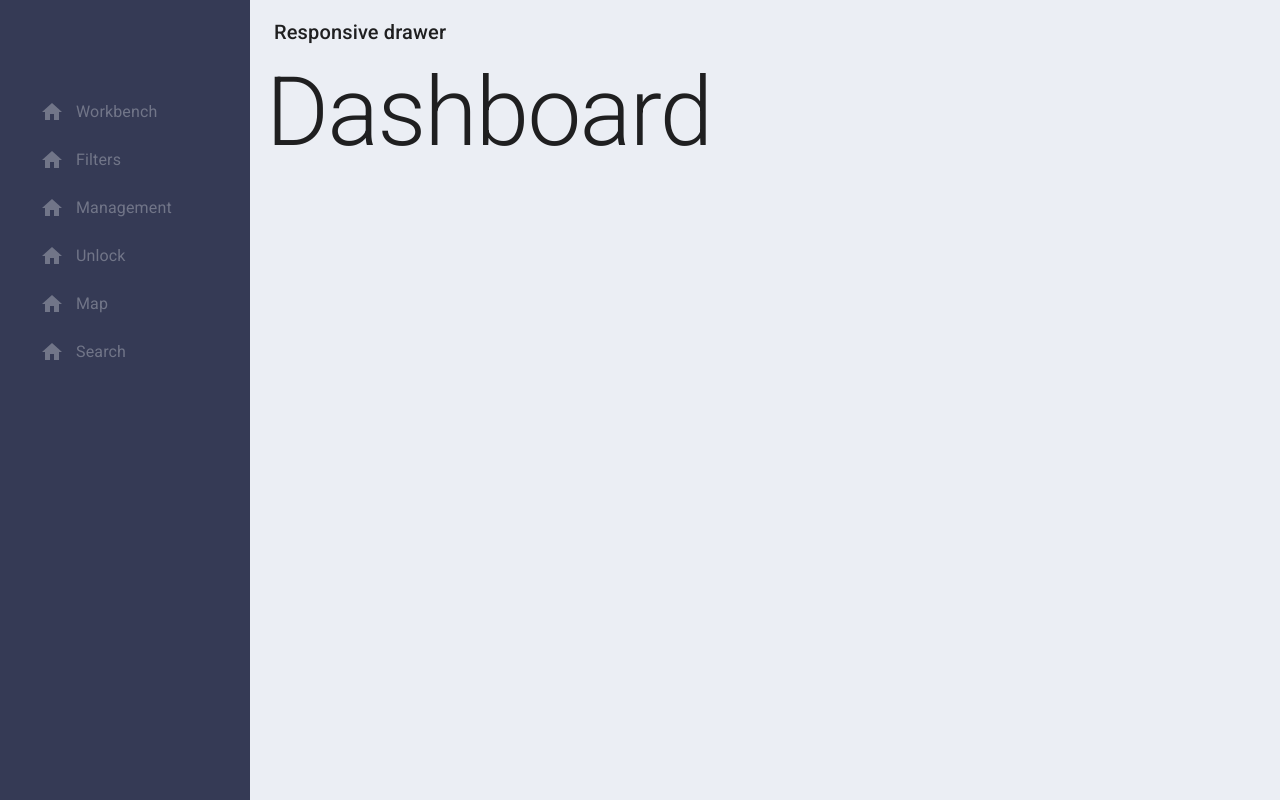
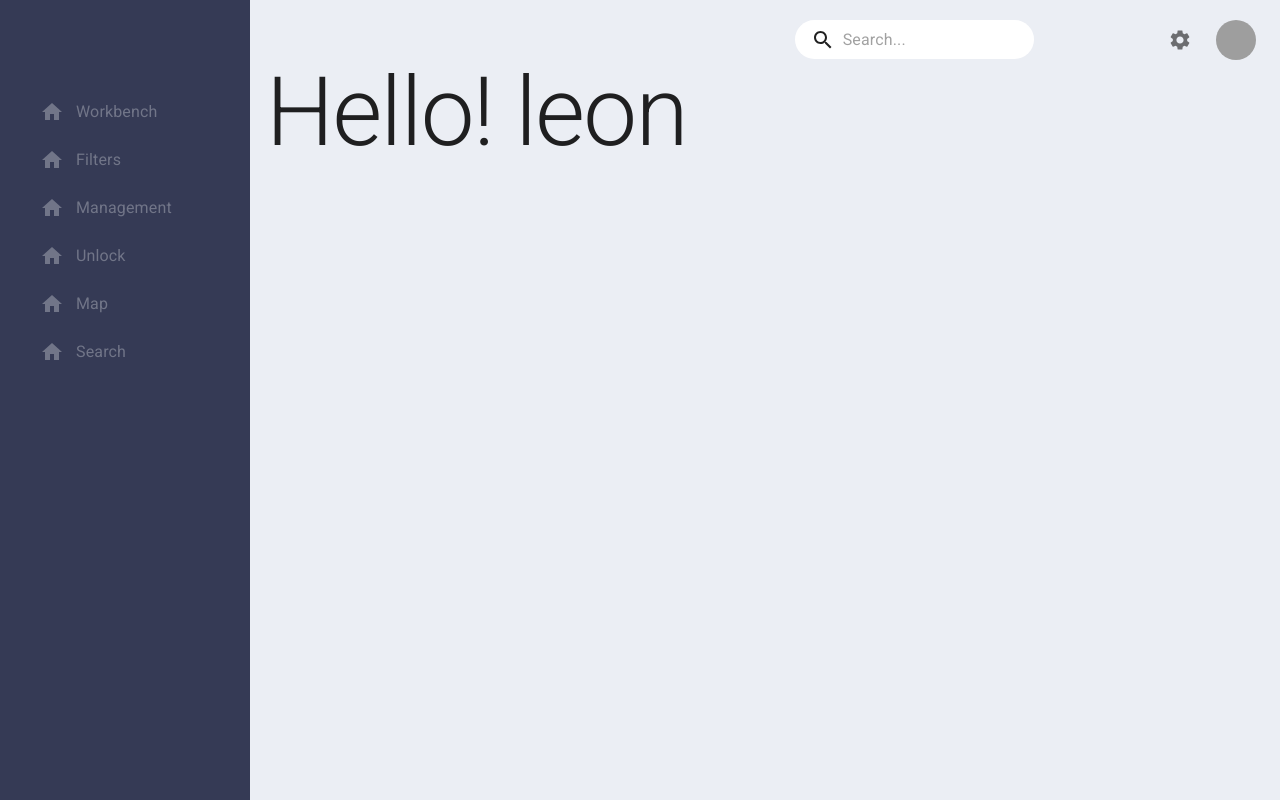
Before and after one commit to theubaidahmed/simple_dashboard, a React (Create React App) app: page / in a window 1280 px wide. Built offline with nearby package versions, Linux system fonts and the light colour scheme; grey boxes are pictures that could not be loaded.

Commit message:
header almost completed

```diff
--- a/src/components/Header.jsx
+++ b/src/components/Header.jsx
@@ -10,36 +10,40 @@ import {
     ListItemButton,
     ListItemIcon,
     ListItemText,
+    Grid,
+    Avatar,
 } from '@mui/material';
 import MenuIcon from '@mui/icons-material/Menu';
+import SettingsIcon from '@mui/icons-material/Settings';
 import React, { useState } from 'react';
 import sidebarLinks from '../services/sidebarLinks';
+import Search from './Search';
 
 const drawerWidth = 250;
 
 const drawer = (
-    <Box bgcolor='primary.main' display='flex' flexDirection='column' minHeight='100vh' pt={10}>
+    <Box bgcolor='primary.main' display='flex' flexDirection='column' height='100%' pt={10}>
         <List sx={{ px: 3 }}>
             {sidebarLinks.map(link => (
                 <ListItem
                     key={link.name}
-                    disablePadding
-                    disableRipple
-                    disableFocusRipple
                     sx={{
                         color: '#717588',
                         '&:hover': {
                             background: '#303551',
+                            borderRadius: 4,
+                            '.MuiListItemIcon-root': {
                                 color: 'white',
-                            borderRadius: 4,
+                            },
+                            '.MuiListItemText-root': {
+                                color: 'white',
+                            },
                         },
                     }}>
-                    <ListItemButton>
                     <ListItemIcon sx={{ color: '#717588', minWidth: '36px' }}>
                         {link.icon}
                     </ListItemIcon>
                     <ListItemText primary={link.name} />
-                    </ListItemButton>
                 </ListItem>
             ))}
         </List>
@@ -58,26 +62,38 @@ const Header = props => {
                 elevation={0}
                 color='transparent'
                 sx={{
-                    width: { sm: `calc(100% - ${drawerWidth}px)` },
-                    ml: { sm: `${drawerWidth}px` },
+                    width: { md: `calc(100% - ${drawerWidth}px)` },
+                    ml: { md: `${drawerWidth}px` },
                 }}>
-                <Toolbar sx={{ color: 'text.primary' }}>
+                <Toolbar sx={{ color: 'text.primary', pt: 2 }}>
+                    <Grid container spacing={2}>
+                        <Grid item xs>
                             <IconButton
                                 color='inherit'
                                 aria-label='open drawer'
                                 edge='start'
                                 onClick={toggleDrawer}
-                        sx={{ mr: 2, display: { sm: 'none' } }}>
+                                sx={{ display: { md: 'none' } }}>
                                 <MenuIcon />
                             </IconButton>
-                    <Typography variant='h6' noWrap component='div'>
-                        Responsive drawer
-                    </Typography>
+                        </Grid>
+                        <Grid item>
+                            <Search placeholder='Search...' />
+                        </Grid>
+                        <Grid item xs={2} align='right'>
+                            <IconButton>
+                                <SettingsIcon />
+                            </IconButton>
+                        </Grid>
+                        <Grid item>
+                            <Avatar src='https://encrypted-tbn0.gstatic.com/images?q=tbn:ANd9GcQtsSbrsoLNPyAUwVkiNfnQsf6d-xPwtXjDZ-NGyZxzHQ&s' />
+                        </Grid>
+                    </Grid>
                 </Toolbar>
             </AppBar>
             <Box
                 component='nav'
-                sx={{ width: { sm: drawerWidth }, flexShrink: { sm: 0 } }}
+                sx={{ width: { md: drawerWidth }, flexShrink: { sm: 0 } }}
                 aria-label='mailbox folders'>
                 {/* The implementation can be swapped with js to avoid SEO duplication of links. */}
                 <Drawer
@@ -88,7 +104,7 @@ const Header = props => {
                         keepMounted: true, // Better open performance on mobile.
                     }}
                     sx={{
-                        display: { xs: 'block', sm: 'none' },
+                        display: { xs: 'block', md: 'none' },
                         '& .MuiDrawer-paper': {
                             boxSizing: 'border-box',
                             border: 'none',
@@ -100,7 +116,7 @@ const Header = props => {
                 <Drawer
                     variant='permanent'
                     sx={{
-                        display: { xs: 'none', sm: 'block' },
+                        display: { xs: 'none', md: 'block' },
                         '& .MuiDrawer-paper': {
                             boxSizing: 'border-box',
                             border: 'none',
@@ -116,7 +132,7 @@ const Header = props => {
                 sx={{
                     flexGrow: 1,
                     p: 2,
-                    width: { sm: `calc(100% - ${drawerWidth}px)` },
+                    width: { md: `calc(100% - ${drawerWidth}px)` },
                     minHeight: 'calc(100vh - 40px)',
                     mt: 5,
                 }}>
--- a/src/components/Image.jsx
+++ b/src/components/Image.jsx
@@ -7,7 +7,7 @@ const Image = props => {
     return (
         <Box
             component='img'
-            src={`${process.env.PUBLIC_URL}/images${name}`}
+            src={`${process.env.PUBLIC_URL}/images/${name}`}
             sx={{ maxWidth: '100%', ...sx }}
             {...rest}
         />
--- /dev/null
+++ b/src/components/Search.jsx
@@ -0,0 +1,54 @@
+import React from 'react';
+import { styled } from '@mui/material/styles';
+import InputBase from '@mui/material/InputBase';
+import SearchIcon from '@mui/icons-material/Search';
+
+const SearchWrapper = styled('div')(({ theme }) => ({
+    position: 'relative',
+    borderRadius: '50px',
+    backgroundColor: '#fff',
+    marginLeft: 0,
+    width: '100%',
+    maxWidth: '720px',
+}));
+
+const SearchIconWrapper = styled('div')(({ theme }) => ({
+    padding: theme.spacing(0, 2),
+    height: '100%',
+    position: 'absolute',
+    pointerEvents: 'none',
+    display: 'flex',
+    alignItems: 'center',
+    justifyContent: 'center',
+    zIndex: 10,
+}));
+
+const StyledInputBase = styled(InputBase)(({ theme }) => ({
+    color: 'inherit',
+    width: '100%',
+    '& .MuiInputBase-input': {
+        padding: theme.spacing(1, 1, 1, 0),
+        // vertical padding + font size from searchIcon
+
+        paddingLeft: `calc(1em + ${theme.spacing(4)})`,
+        transition: theme.transitions.create('width'),
+        width: '100%',
+        '&:focus': {
+            boxShadow: 'rgba(0, 0, 0, 0.24) 0px 1px 3px',
+            borderRadius: '50px',
+        },
+    },
+}));
+
+const Search = props => {
+    return (
+        <SearchWrapper>
+            <SearchIconWrapper>
+                <SearchIcon />
+            </SearchIconWrapper>
+            <StyledInputBase {...props} />
+        </SearchWrapper>
+    );
+};
+
+export default Search;
--- a/src/pages/Dashboard.jsx
+++ b/src/pages/Dashboard.jsx
@@ -2,7 +2,7 @@ import { Typography } from '@mui/material';
 import React from 'react';
 
 const Dashboard = () => {
-    return <Typography variant='h1'>Dashboard</Typography>;
+    return <Typography variant='h1'>Hello! leon</Typography>;
 };
 
 export default Dashboard;
```
Lines whose indentation alone changed are shown as unchanged.
